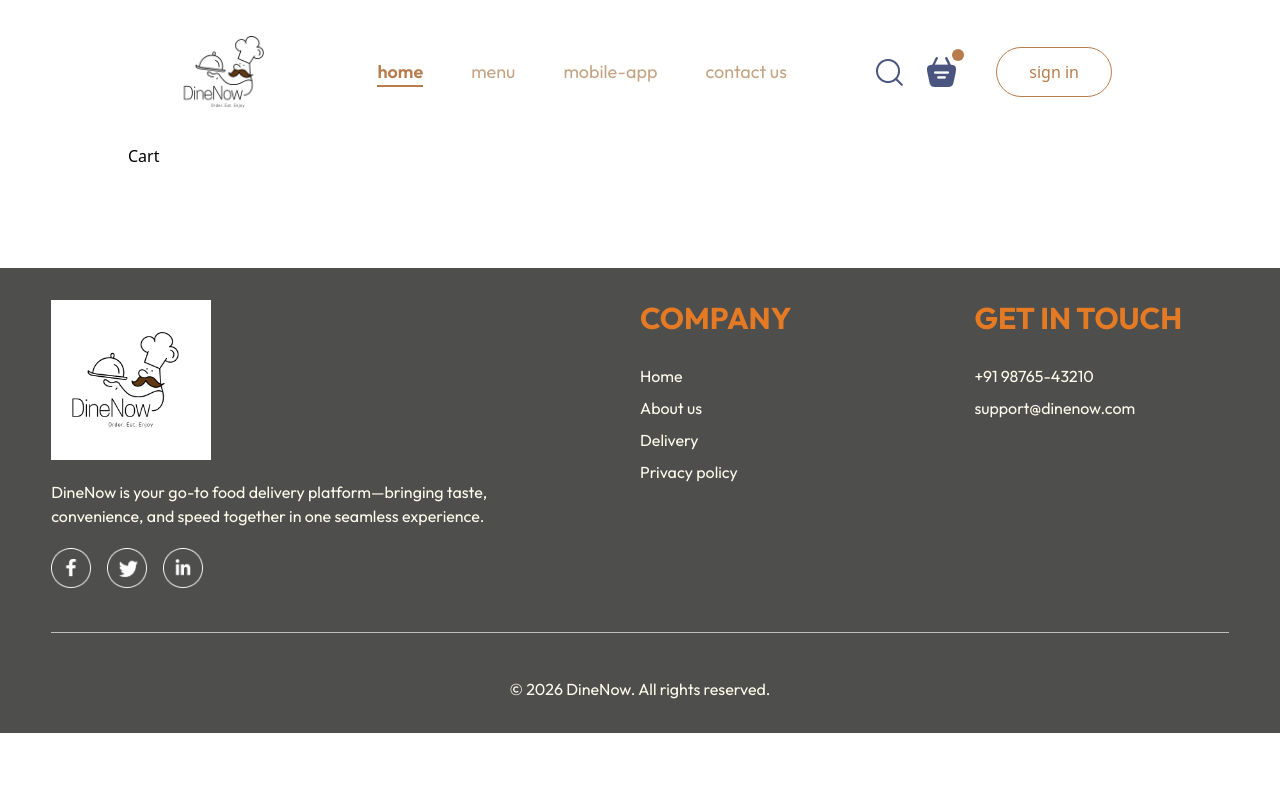
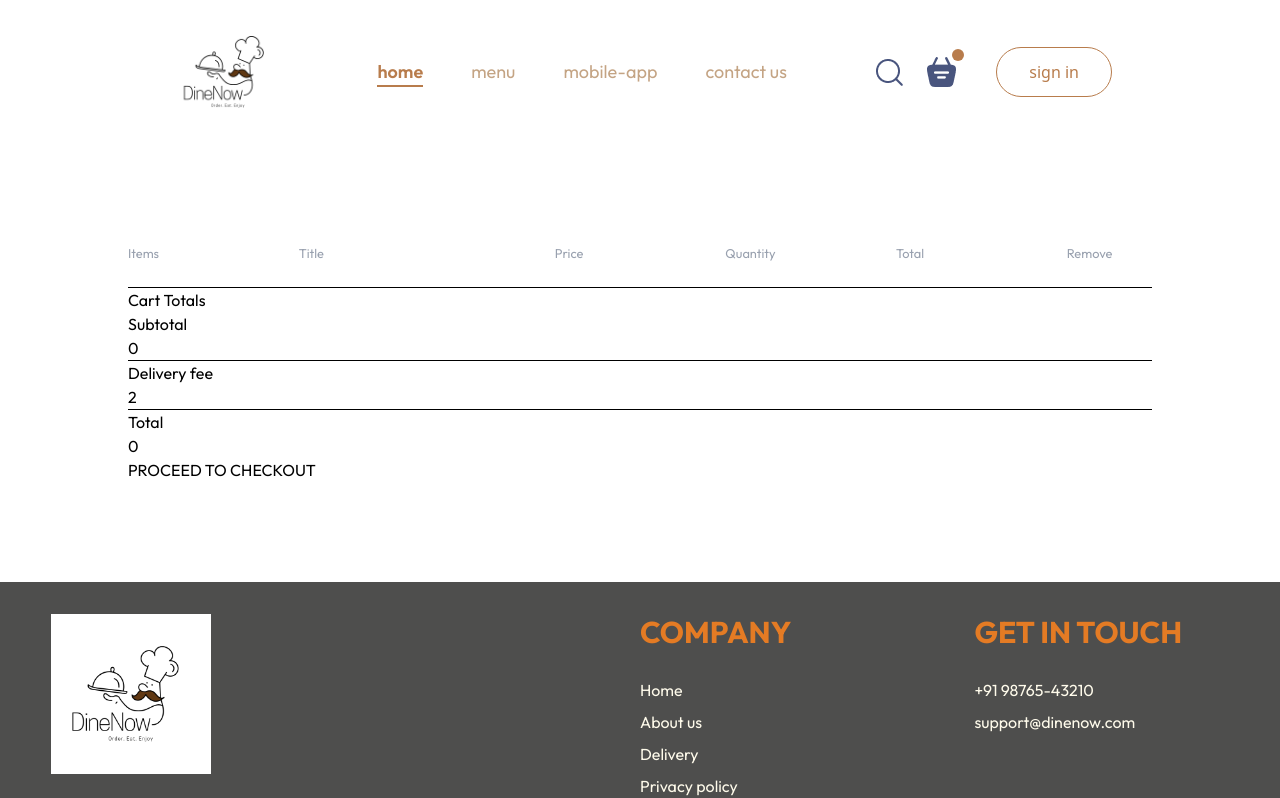
Before and after one commit to Vaishalirawat1119/DineNow, a React (Vite) app in the folder frontend/: page /cart in a window 1280 px wide. Shown: the top 798 px of the page. Built offline with nearby package versions, Linux system fonts and the light colour scheme.

Commit message:
added cart component

```diff
--- a/frontend/src/components/Login.jsx
+++ b/frontend/src/components/Login.jsx
@@ -5,7 +5,7 @@ const Login = ({ setShowLogin }) => {
   const [currState, setCurrState] = useState("Sign Up");
 
   return (
-    <div className='absolute z-1 w-full h-full bg-[#00000090] grid'>
+    <div className='absolute z-1 w-full h-full font-[outfit] bg-[#00000090] grid'>
       <form
         className='
           place-self-center
--- a/frontend/src/components/Navbar.jsx
+++ b/frontend/src/components/Navbar.jsx
@@ -10,14 +10,14 @@ const Navbar = ({ setShowLogin }) => {
     <div className='relative'>
       <div className='flex justify-between items-center px-3 sm:px-6 md:px-10 py-3'>
 
-        {/* Logo (slightly smaller on mobile) */}
+        <Link to='/'>
         <img
           src={assets.logo}
           alt="app logo"
           className='h-16 w-16 sm:h-20 sm:w-20 md:h-30 md:w-30'
         />
+        </Link>
 
-        {/* Desktop menu */}
         <ul className='hidden md:flex font-[outfit] gap-6 lg:gap-12 text-[16px] lg:text-[18px] text-[#C4A484] cursor-pointer'>
           <Link to='/' onClick={() => setMenu("home")} className={menu === "home" ? "text-[#B87C4C] border-b-2 border-[#B87C4C] font-semibold" : ""}>home</Link>
           <a href='#menu' onClick={() => setMenu("menu")} className={menu === "menu" ? "text-[#B87C4C] border-b-2 border-[#B87C4C] font-semibold" : ""}>menu</a>
@@ -25,14 +25,12 @@ const Navbar = ({ setShowLogin }) => {
           <a href='#contact-us' onClick={() => setMenu("contact us")} className={menu === "contact us" ? "text-[#B87C4C] border-b-2 border-[#B87C4C] font-semibold" : ""}>contact us</a>
         </ul>
 
-        {/* Right container */}
         <div className='flex items-center justify-between w-full md:w-auto md:gap-10'>
 
-          {/* Mobile left controls */}
           <div className='flex items-center gap-3 md:hidden'>
             <button
               onClick={() => setOpen(!open)}
-              className='text-2xl text-[#B87C4C]' // ⬅️ smaller hamburger
+              className='text-2xl text-[#B87C4C]'
             >
               ☰
             </button>
@@ -40,39 +38,39 @@ const Navbar = ({ setShowLogin }) => {
             <img
               src={assets.search_icon}
               alt=""
-              className='w-5 h-5' // ⬅️ smaller icon
+              className='w-5 h-5'
             />
 
             <div className='relative'>
               <img
                 src={assets.basket_icon}
                 alt=""
-                className='w-5 h-5' // ⬅️ smaller icon
+                className='w-5 h-5'
               />
               <div className='absolute bg-[#B87C4C] h-2 w-2 -top-1 -right-1 rounded-full'></div>
             </div>
           </div>
 
-          {/* Desktop icons */}
           <div className='hidden md:flex items-center gap-6'>
             <img src={assets.search_icon} alt="" />
             <div className='relative'>
+              <Link to='/cart'>
               <img src={assets.basket_icon} alt="" />
+              </Link>
               <div className='absolute bg-[#B87C4C] h-3 w-3 -top-2 -right-2 rounded-lg'></div>
             </div>
           </div>
 
-          {/* Sign in button (mobile compact) */}
           <button
             onClick={() => setShowLogin(true)}
             className='
               bg-transparent
-              px-3 py-1.5           /* mobile size */
+              px-3 py-1.5
               sm:px-5 sm:py-2.5
               md:px-8 md:py-3
               border border-[#B87C4C]
               text-[#B87C4C]
-              text-sm sm:text-base  /* smaller text on mobile */
+              text-sm sm:text-base
               hover:text-amber-50 hover:bg-[#B87C4C]
               rounded-full
               transition
@@ -83,7 +81,6 @@ const Navbar = ({ setShowLogin }) => {
         </div>
       </div>
 
-      {/* Mobile dropdown menu */}
       {open && (
         <ul className='md:hidden flex flex-col items-center gap-5 py-5 bg-white font-[outfit] text-[#C4A484] text-[17px] shadow-md'>
           <Link to='/' onClick={() => { setMenu("home"); setOpen(false) }}>home</Link>
--- a/frontend/src/pages/Cart.jsx
+++ b/frontend/src/pages/Cart.jsx
@@ -1,8 +1,62 @@
-import React from 'react'
+import React, { useContext } from 'react'
+import { StoreContext } from '../context/StoreContext'
 
 const Cart = () => {
+  const {cartItems, food_list, removeToCart} = useContext(StoreContext)
   return (
-    <div>Cart</div>
+    <div className='mt-25 font-[outfit]'>
+      <div>
+        <div className='grid grid-cols-[1fr_1.5fr_1fr_1fr_1fr_0.5fr] items-center text-gray-400 text-[max(1vw,12px)]'>
+          <p>Items</p>
+          <p>Title</p>
+          <p>Price</p>
+          <p>Quantity</p>
+          <p>Total</p>
+          <p>Remove</p>
+        </div>
+        <br />
+        <hr />
+        {food_list.map((item, index) => {
+          if(cartItems[item._id] > 0){
+            return (
+              <div>
+                <div className='grid grid-cols-[1fr_1.5fr_1fr_1fr_1fr_0.5fr] text-[max(1vw,12px)] items-center my-2.5 mx-0 text-black'>
+                  <img className='w-12.5' src={item.image} alt="" />
+                  <p>{item.name}</p>
+                  <p>${item.price}</p>
+                  <p>{cartItems[item._id]}</p>
+                  <p>${item.price * cartItems[item._id]}</p>
+                  <p onClick={()=>removeToCart(item._id)} className='cursor-pointer'>x</p>
+                </div>
+                <hr className='h-px border-[#e2e2e2]' />
+              </div>
+            )
+          }
+        })}
+      </div>
+      <div>
+        <div>
+          <h2>Cart Totals</h2>
+          <div>
+            <div>
+              <p>Subtotal</p>
+              <p>{0}</p>
+            </div>
+            <hr />
+            <div>
+              <p>Delivery fee</p>
+              <p>{2}</p>
+            </div>
+            <hr />
+            <div>
+              <p>Total</p>
+              <p>{0}</p>
+            </div>
+          </div>
+          <button>PROCEED TO CHECKOUT</button>
+        </div>
+      </div>
+    </div>
   )
 }
 
```
